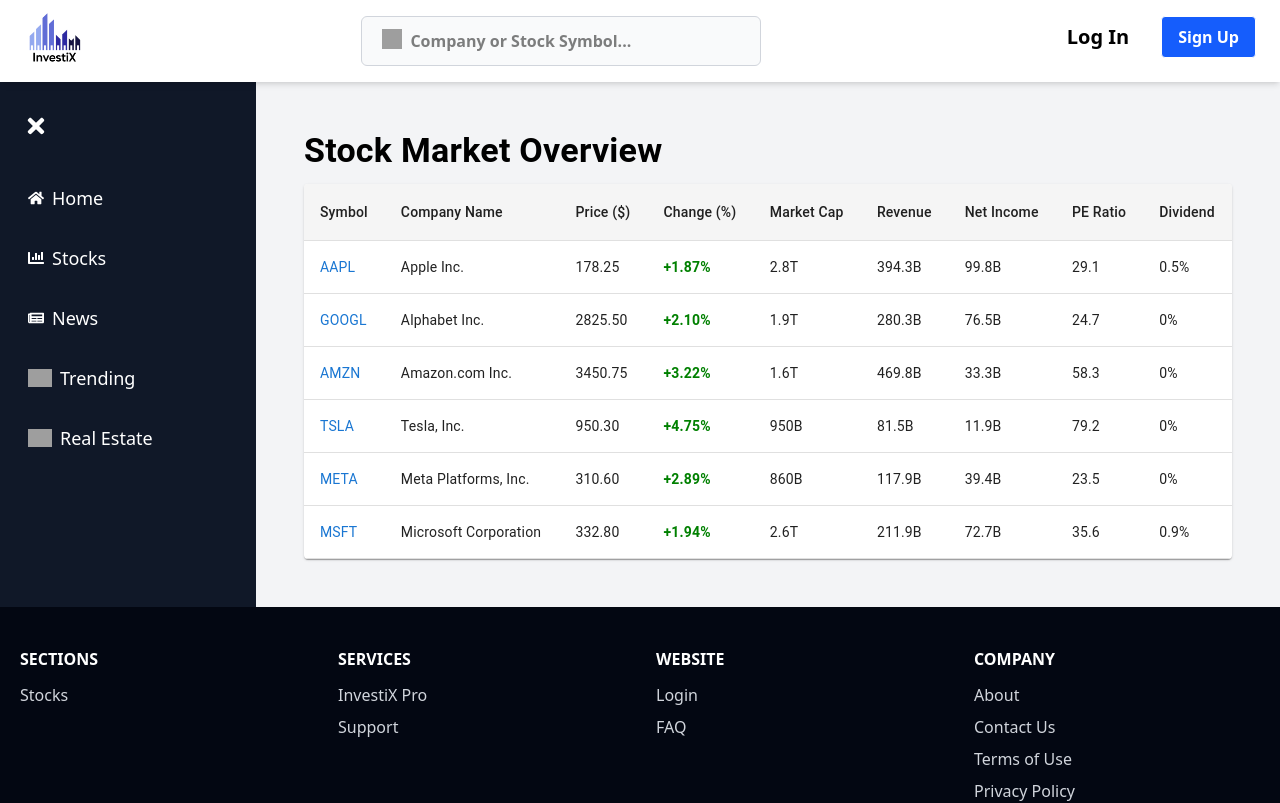
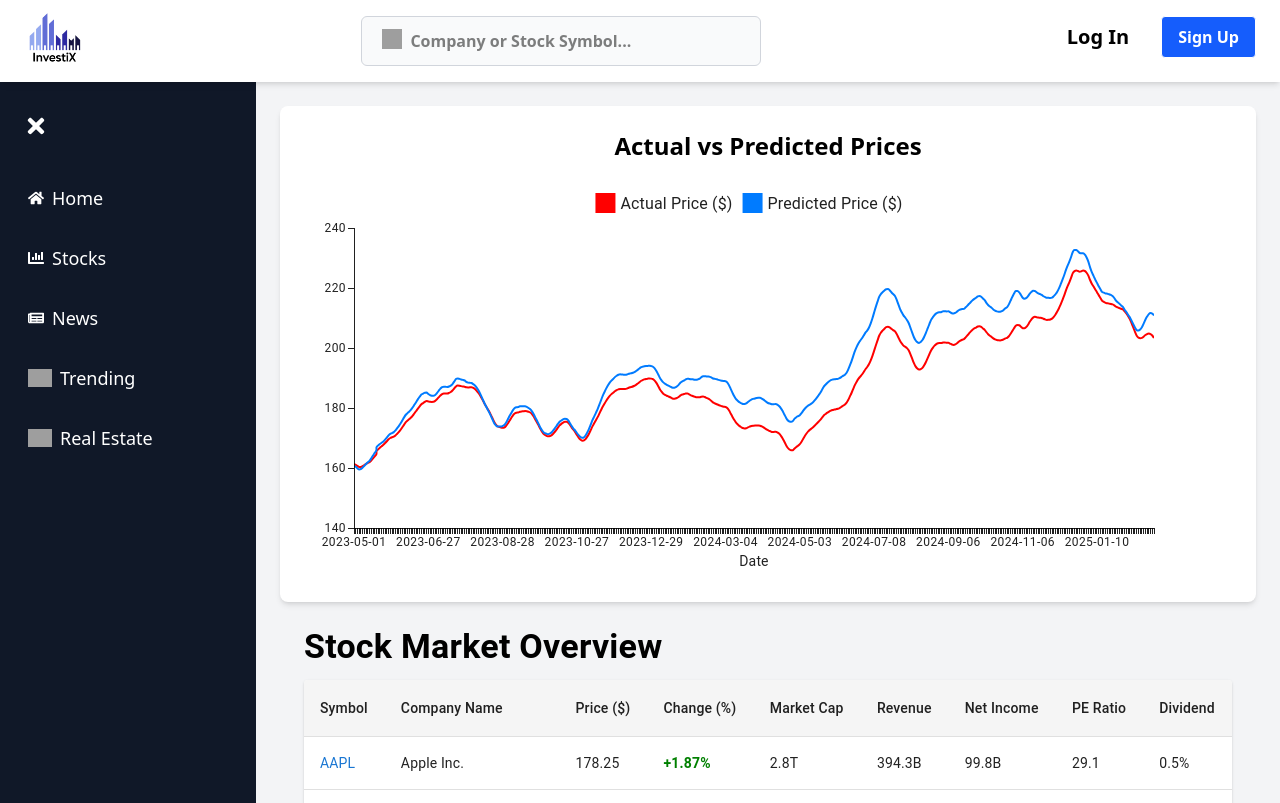
Before and after one commit to Chandrashekher1/InvestiX_Hackathon, a React (Vite) app: page /stocks in a window 1280 px wide. Shown: the top 803 px of the page. Built offline with nearby package versions, Linux system fonts and the light colour scheme; no server answers; grey boxes are pictures that could not be loaded.

Commit message:
Add stocks

```diff
--- a/src/pages/Stocks.jsx
+++ b/src/pages/Stocks.jsx
@@ -10,6 +10,7 @@
   TableHead,
   TableRow,
 } from "@mui/material";
+import StockPriceChart from "../components/StockPriceChart";
 
 // JSON Data
 const stocks = [
@@ -83,12 +84,17 @@
 
 const Stocks = () => {
   return (
+    <>
+      <div>
+      <StockPriceChart/>
+
+    </div>
+
     <Box sx={{ maxWidth: "1200px", mx: "auto", p: 3 }}>
       <Typography variant="h4" fontWeight="bold" gutterBottom>
         Stock Market Overview
       </Typography>
 
-      {/* Stock Table */}
       <TableContainer component={Paper}>
         <Table>
           <TableHead>
@@ -135,6 +141,9 @@
         </Table>
       </TableContainer>
     </Box>
+    </>
+
+
   );
 };
 
```
